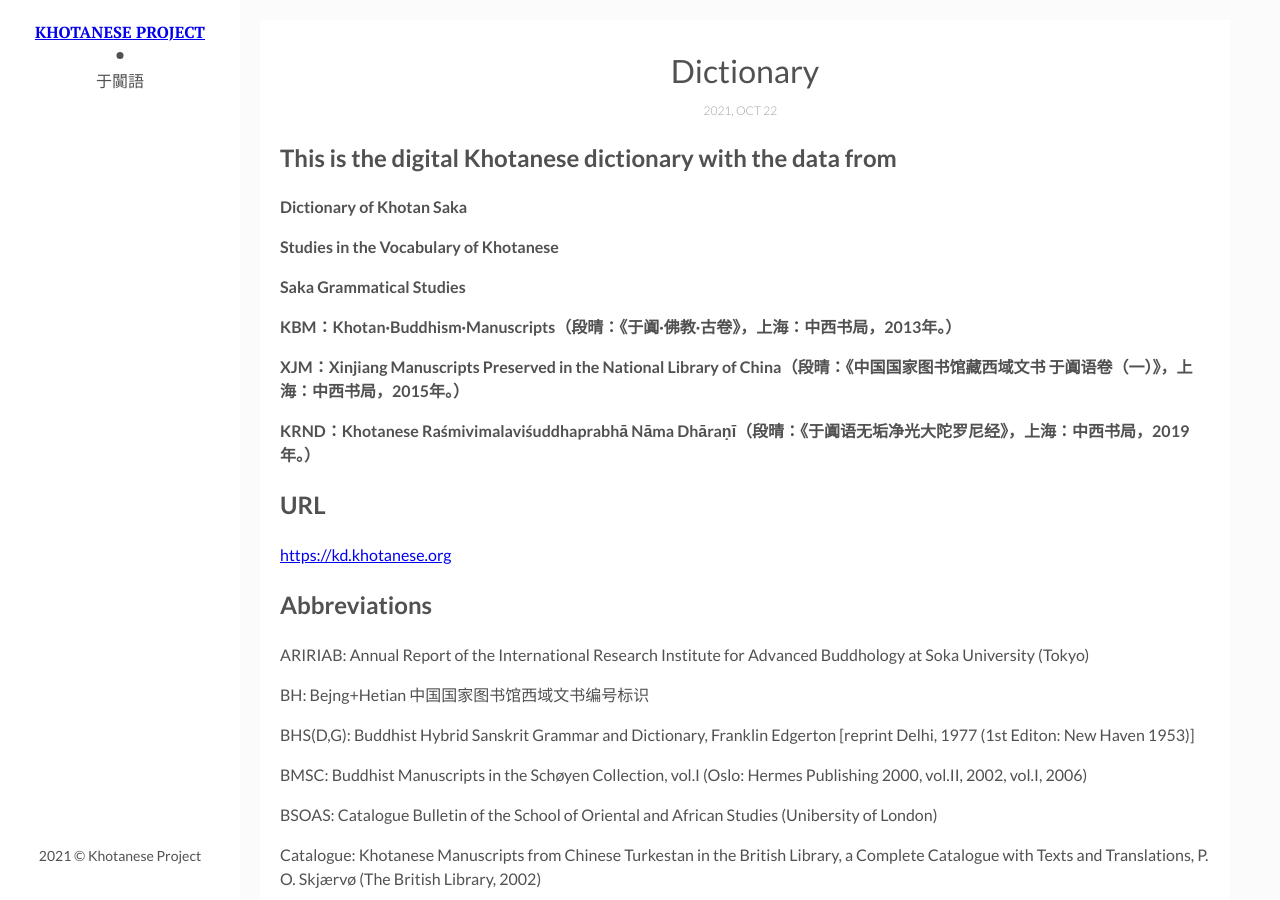
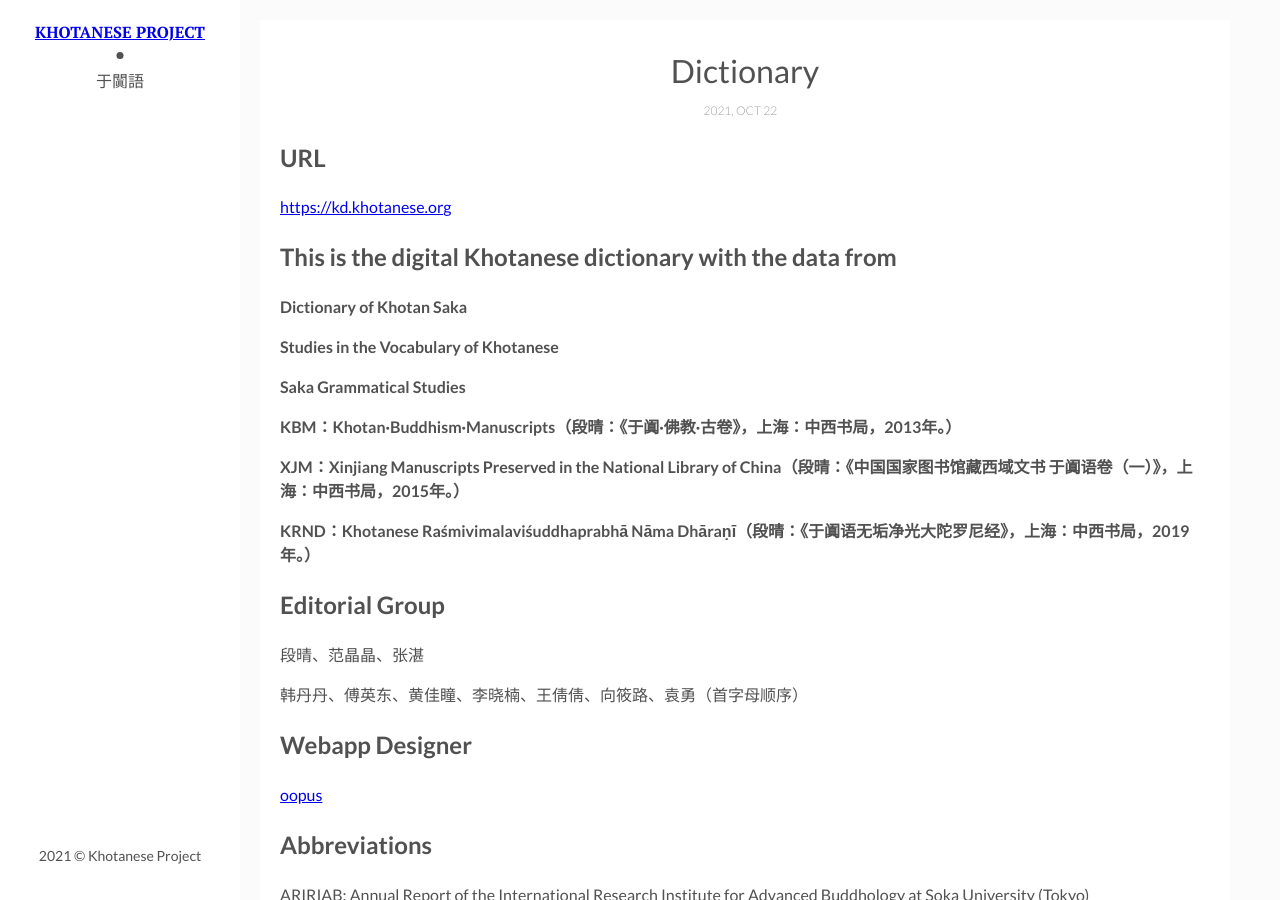
Before and after one commit to khotanese/khotanese.github.io, a Jekyll site: the page built from _posts/2021-10-22-dictionary.markdown, in a window 1280 px wide and 900 px high. Built offline with Jekyll 4.4.1, drawn with Linux system fonts in a browser that asks for light colours; some of the changed text lies outside the part shown.

Commit message:
Update 2021-10-22-dictionary.markdown

```diff
--- a/_posts/2021-10-22-dictionary.markdown
+++ b/_posts/2021-10-22-dictionary.markdown
@@ -21,9 +27,16 @@
 **KRND：Khotanese Raśmivimalaviśuddhaprabhā Nāma Dhāraṇī（段晴：《于阗语无垢净光大陀罗尼经》，上海：中西书局，2019年。）**
 
 
-## URL
+## Editorial Group
 
-[https://kd.khotanese.org](https://kd.khotanese.org/)
+段晴、范晶晶、张湛
+
+韩丹丹、傅英东、黄佳瞳、李晓楠、王倩倩、向筱路、袁勇（首字母顺序）
+
+## Webapp Designer
+
+<a href="https://github.com/sudoghut" target="_blank">oopus</a>
+
 
 ## Abbreviations
 
```
Also changed, not shown: other parts of _posts/2021-10-22-dictionary.markdown (+6 -9 lines).
